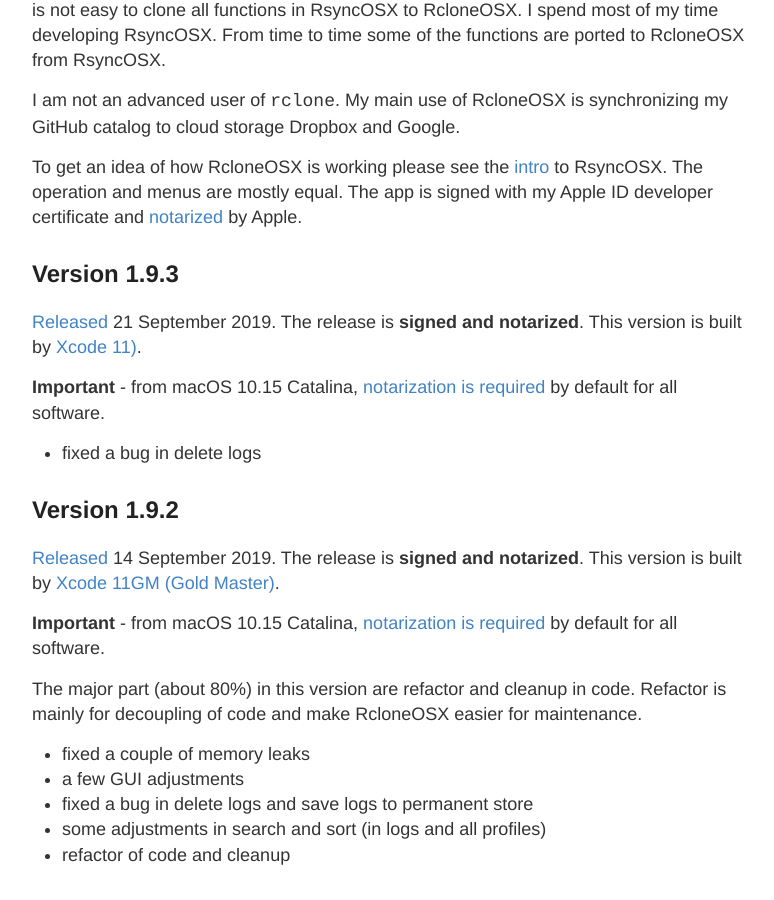
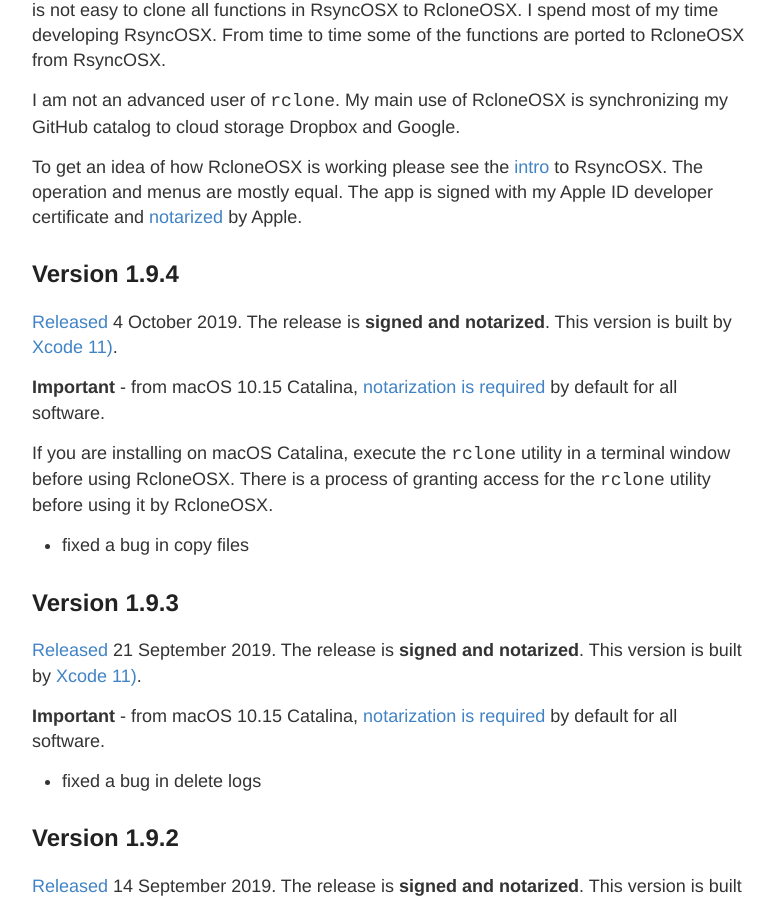
Before and after one commit to d2s/Documentation, a Jekyll site: the page built from _posts/2018-01-01-RcloneChangelog.md, in a window 1280 px wide and 900 px high, scrolled down 347 px. Shown: the whole window, without its empty margins (248-1022 px from the left). Built offline with Jekyll 4.4.1, drawn with Linux system fonts in a browser that asks for light colours.

Commit message:
Update 2018-01-01-RcloneChangelog.md

```diff
--- a/_posts/2018-01-01-RcloneChangelog.md
+++ b/_posts/2018-01-01-RcloneChangelog.md
@@ -10,6 +10,16 @@ Rclone is *rsync for cloud storage*. Even if `rclone` and `rsync` are somewhat e
 I am not an advanced user of `rclone`. My main use of RcloneOSX is  synchronizing my GitHub catalog to cloud storage Dropbox and Google.
 
 To get an idea of how RcloneOSX is working please see the [intro](/Intro) to RsyncOSX. The operation and menus are mostly equal. The app is signed with my Apple ID developer certificate and [notarized](/Notarized) by Apple.
+
+## Version 1.9.4
+
+[Released](https://github.com/rsyncOSX/rcloneosx/releases/tag/v1.9.4) 4 October 2019. The release is **signed and notarized**. This version is built by [Xcode 11)](https://developer.apple.com/documentation/xcode_release_notes/xcode_11_release_notes).
+
+**Important** - from macOS 10.15 Catalina, [notarization is required](/Notarized) by default for all software.
+
+If you are installing on macOS Catalina, execute the `rclone` utility in a terminal window before using RcloneOSX. There is a process of granting access for the `rclone` utility before using it by RcloneOSX.
+
+- fixed a bug in copy files
 
 ## Version 1.9.3
 
```
